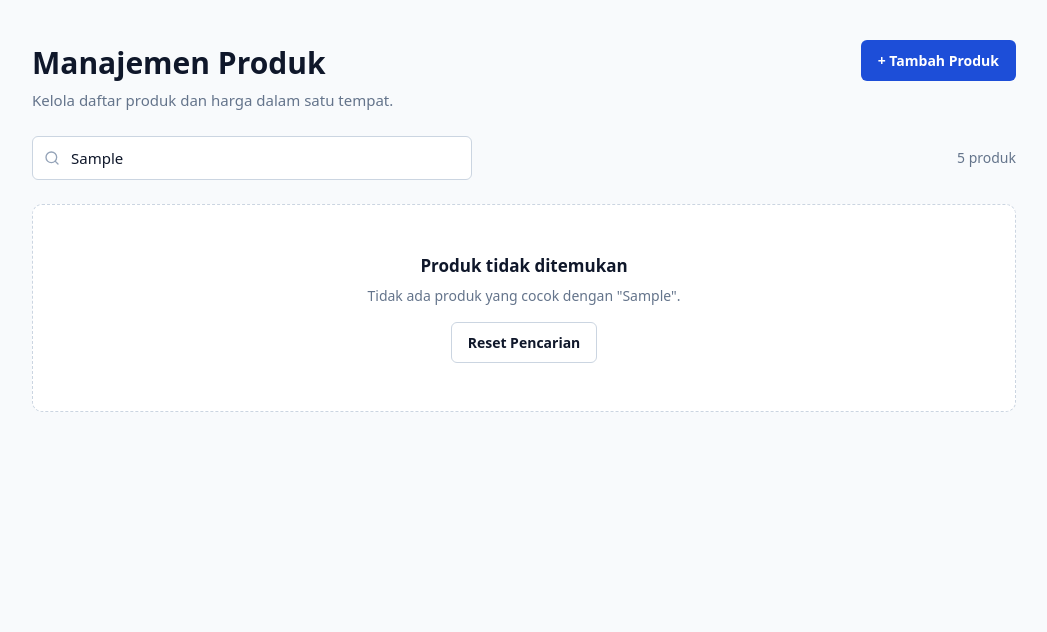
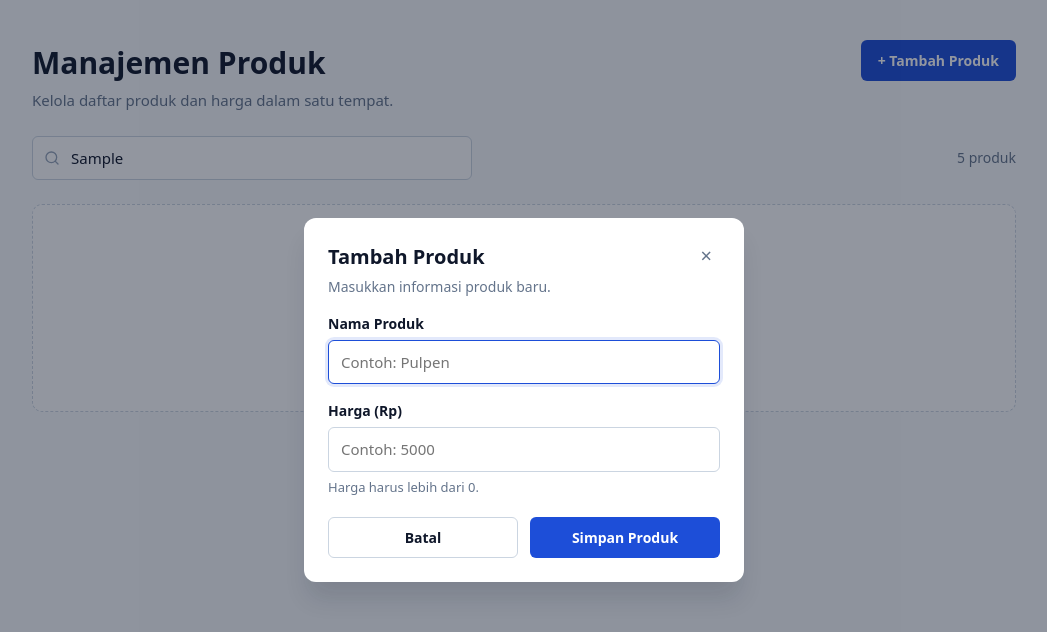
Before and after one commit to Satyzfying/manajemen-produk-react, a React (Vite) app: page / in a window 1280 px wide. Both pictures are taken after typing "Sample" into the empty fields and a click on the button "+ Tambah Produk". Shown: the top 632 px of the page, without its empty margins (116-1163 px from the left). Built offline with nearby package versions, Linux system fonts and the light colour scheme.

Commit message:
feat: tambah modal form untuk tambah dan edit produk

```diff
--- a/src/App.jsx
+++ b/src/App.jsx
@@ -2,19 +2,54 @@ import { useState } from 'react';
 import Header from './components/Header';
 import SearchBar from './components/SearchBar';
 import ProductCard from './components/ProductCard';
+import ProductFormModal from './components/ProductFormModal';
 import { INITIAL_PRODUCTS } from './data/initialProducts';
 
 export default function App() {
-  const [products] = useState(INITIAL_PRODUCTS);
+  const [products, setProducts] = useState(INITIAL_PRODUCTS);
   const [searchQuery, setSearchQuery] = useState('');
+  const [isFormOpen, setIsFormOpen] = useState(false);
+  const [editingProduct, setEditingProduct] = useState(null);
 
   const filteredProducts = products.filter((product) =>
     product.name.toLowerCase().includes(searchQuery.trim().toLowerCase())
   );
 
-  function handleAddClick() {}
+  function handleAddClick() {
+    setEditingProduct(null);
+    setIsFormOpen(true);
+  }
 
-  function handleEditClick() {}
+  function handleEditClick(product) {
+    setEditingProduct(product);
+    setIsFormOpen(true);
+  }
+
+  function handleCloseForm() {
+    setIsFormOpen(false);
+    setEditingProduct(null);
+  }
+
+  function handleSaveProduct(formData) {
+    if (formData.id !== null) {
+      setProducts((prev) =>
+        prev.map((item) =>
+          item.id === formData.id
+            ? { ...item, name: formData.name, price: formData.price }
+            : item
+        )
+      );
+    } else {
+      const nextId =
+        products.length > 0 ? Math.max(...products.map((item) => item.id)) + 1 : 1;
+      setProducts((prev) => [
+        ...prev,
+        { id: nextId, name: formData.name, price: formData.price },
+      ]);
+    }
+
+    handleCloseForm();
+  }
 
   function handleDeleteClick() {}
 
@@ -63,6 +98,15 @@ export default function App() {
           )}
         </section>
       )}
+
+      {isFormOpen && (
+        <ProductFormModal
+          key={editingProduct ? `edit-${editingProduct.id}` : 'add'}
+          product={editingProduct}
+          onClose={handleCloseForm}
+          onSave={handleSaveProduct}
+        />
+      )}
     </main>
   );
 }
--- /dev/null
+++ b/src/components/ProductFormModal.jsx
@@ -0,0 +1,120 @@
+import { useState } from 'react';
+
+export default function ProductFormModal({ product, onClose, onSave }) {
+  const isEdit = Boolean(product);
+  const [name, setName] = useState(product ? product.name : '');
+  const [price, setPrice] = useState(product ? String(product.price) : '');
+  const [errors, setErrors] = useState({});
+
+  function handleSubmit(e) {
+    e.preventDefault();
+
+    const trimmedName = name.trim();
+    const numericPrice = Number(price);
+    const nextErrors = {};
+
+    if (!trimmedName) {
+      nextErrors.name = 'Nama produk wajib diisi.';
+    }
+    if (!price || Number.isNaN(numericPrice) || numericPrice <= 0) {
+      nextErrors.price = 'Harga harus lebih dari 0.';
+    }
+
+    if (Object.keys(nextErrors).length > 0) {
+      setErrors(nextErrors);
+      return;
+    }
+
+    onSave({
+      id: product ? product.id : null,
+      name: trimmedName,
+      price: Math.round(numericPrice),
+    });
+  }
+
+  return (
+    <div
+      className="modal-overlay"
+      role="dialog"
+      aria-modal="true"
+      aria-labelledby="product-form-title"
+      onClick={onClose}
+    >
+      <div className="modal-box" onClick={(e) => e.stopPropagation()}>
+        <div className="modal-header">
+          <div>
+            <h2 id="product-form-title" className="modal-title">
+              {isEdit ? 'Edit Produk' : 'Tambah Produk'}
+            </h2>
+            <p className="modal-subtitle">
+              {isEdit
+                ? 'Perbarui informasi produk yang dipilih.'
+                : 'Masukkan informasi produk baru.'}
+            </p>
+          </div>
+          <button
+            type="button"
+            className="btn-close"
+            aria-label="Tutup modal"
+            onClick={onClose}
+          >
+            &times;
+          </button>
+        </div>
+
+        {isEdit && <span className="modal-id">ID: {product.id}</span>}
+
+        <form onSubmit={handleSubmit} noValidate>
+          <div className="form-group">
+            <label htmlFor="product-name">Nama Produk</label>
+            <input
+              id="product-name"
+              type="text"
+              className={`input ${errors.name ? 'input-error' : ''}`}
+              placeholder="Contoh: Pulpen"
+              value={name}
+              onChange={(e) => {
+                setName(e.target.value);
+                if (errors.name) {
+                  setErrors((prev) => ({ ...prev, name: '' }));
+                }
+              }}
+              autoFocus
+            />
+            {errors.name && <p className="error-text">{errors.name}</p>}
+          </div>
+
+          <div className="form-group">
+            <label htmlFor="product-price">Harga (Rp)</label>
+            <input
+              id="product-price"
+              type="number"
+              min="1"
+              className={`input ${errors.price ? 'input-error' : ''}`}
+              placeholder="Contoh: 5000"
+              value={price}
+              onChange={(e) => {
+                setPrice(e.target.value);
+                if (errors.price) {
+                  setErrors((prev) => ({ ...prev, price: '' }));
+                }
+              }}
+            />
+            <p className={errors.price ? 'error-text' : 'helper-text'}>
+              Harga harus lebih dari 0.
+            </p>
+          </div>
+
+          <div className="modal-actions">
+            <button type="button" className="btn btn-secondary" onClick={onClose}>
+              Batal
+            </button>
+            <button type="submit" className="btn btn-primary">
+              {isEdit ? 'Simpan Perubahan' : 'Simpan Produk'}
+            </button>
+          </div>
+        </form>
+      </div>
+    </div>
+  );
+}
```
